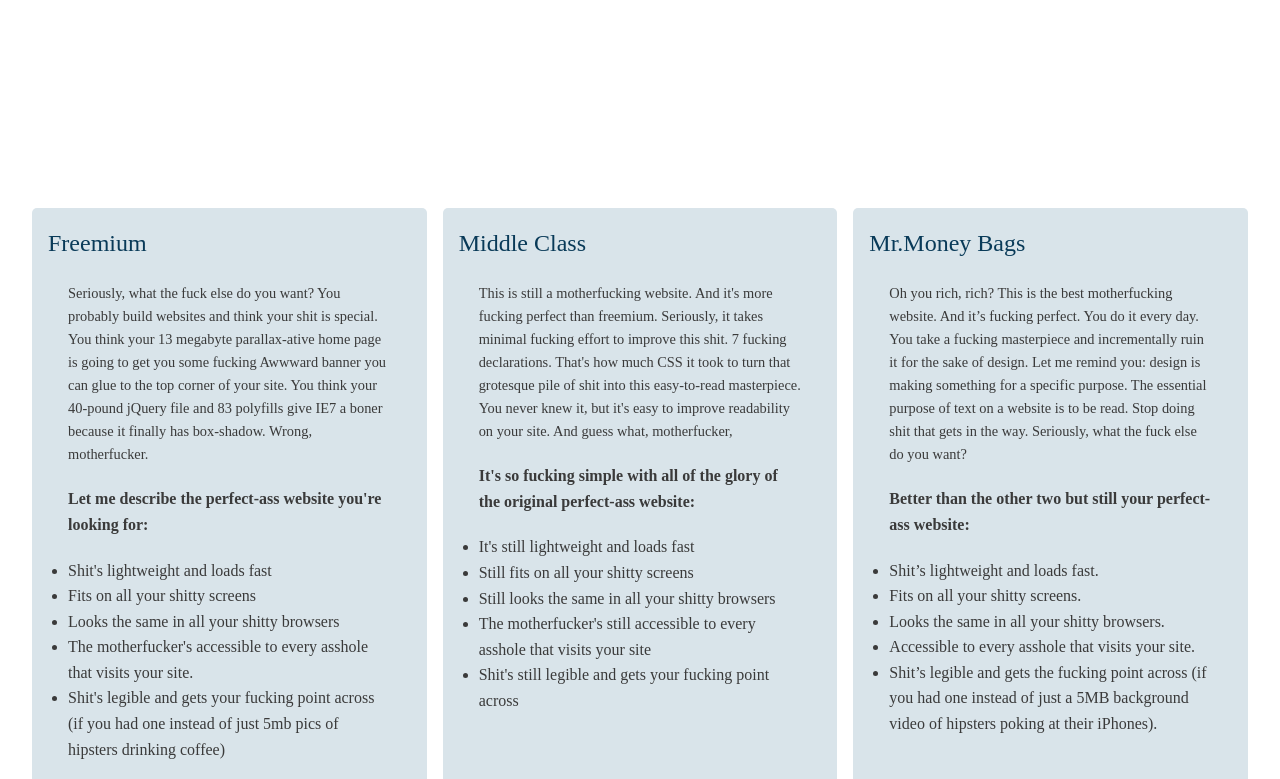
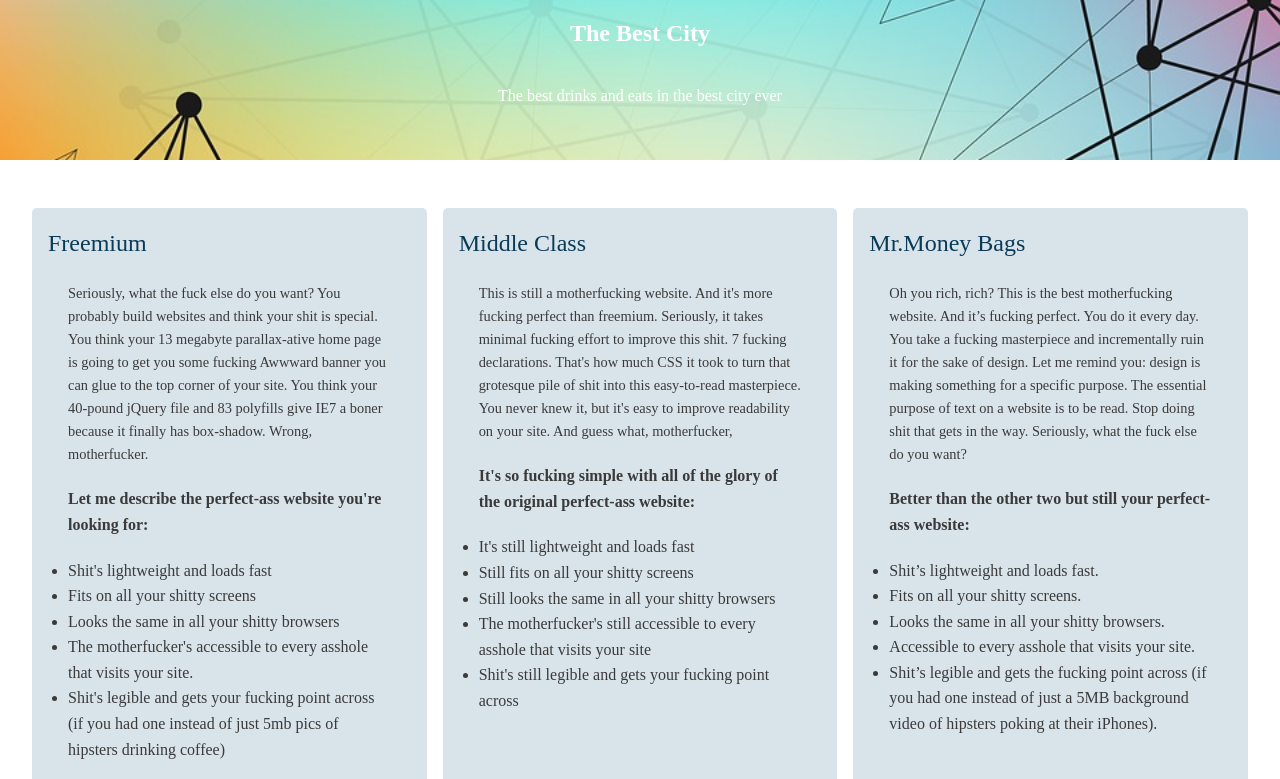
Before and after one commit to creative-function/WK2.3columnBlog, a website: page index.html in a window 1280 px wide. Shown: the part 198-977 px from the top of the page. Drawn offline with Linux system fonts and the light colour scheme.

Commit message:
header background img

```diff
--- a/src/scss/main.scss
+++ b/src/scss/main.scss
@@ -89,6 +89,8 @@ img{
 
 .banner{
 	// background: $secondaryColor;
+	background-image: url(/dist/img/abstract_bkgrnd.jpg);
+	background-size:cover;
 	text-align: center;
 	padding: 3.2em 0;
 	margin-bottom: 48px;
```
Also changed, not shown: dist/css/main.css, dist/img/abstract_bkgrnd.jpg (renamed from src/img/abstract_bkgrnd.jpg), 1 other file.
